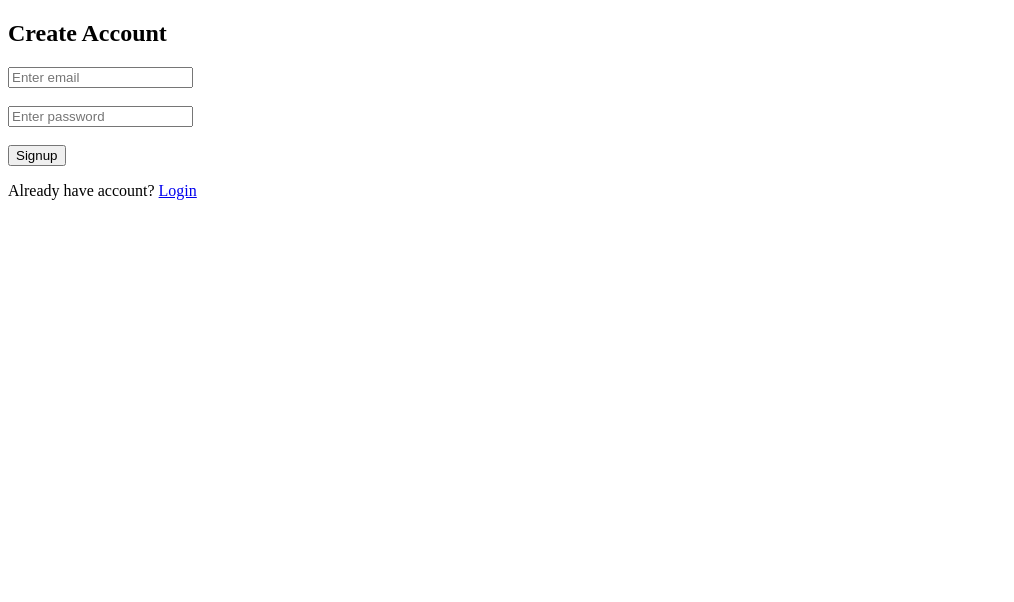
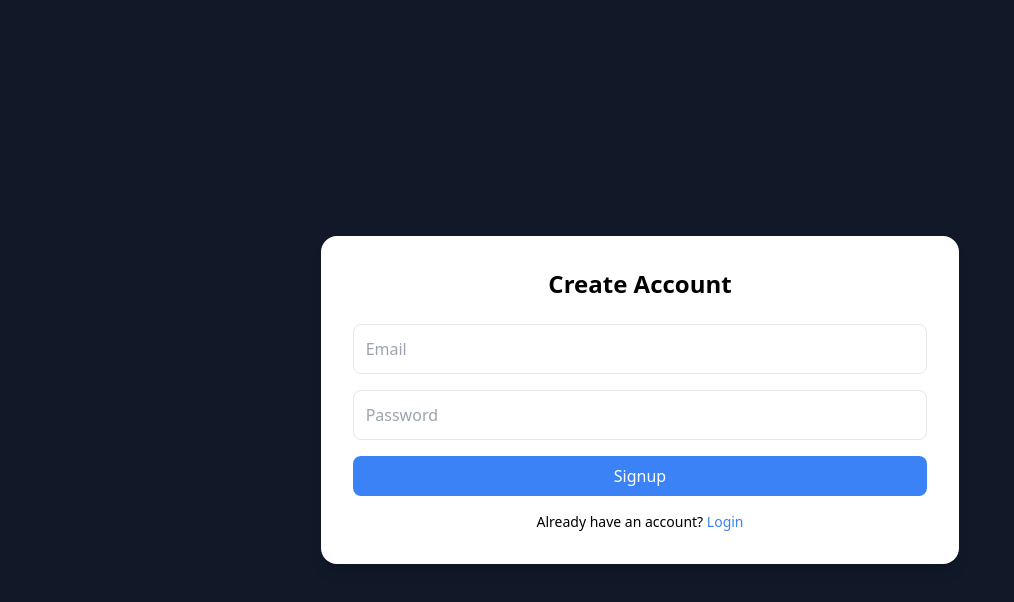
Before and after one commit to Rohanv29/queue_mangement, a website with bundled scripts: page Signup.html in a window 1280 px wide. Shown: the whole page, without its empty margins (0-1014 px from the left). Built offline with nearby package versions, Linux system fonts and the light colour scheme; no server answers.

Commit message:
Clean UI for Signup and Login Page

```diff
--- a/Signup.html
+++ b/Signup.html
@@ -1,23 +1,45 @@
 <!DOCTYPE html>
-<html>
+<html lang="en">
 <head>
+  <meta charset="UTF-8">
   <title>Signup</title>
+  <script src="https://cdn.tailwindcss.com"></script>
 </head>
-<body>
 
-<h2>Create Account</h2>
+<body class="bg-gray-900 flex items-center justify-center h-screen">
 
-<input type="email" id="signup-email" placeholder="Enter email">
-<br><br>
+  <div class="bg-white p-8 rounded-2xl shadow-lg w-184 h-90 ">
 
-<input type="password" id="signup-password" placeholder="Enter password">
-<br><br>
+    <h2 class="text-2xl font-bold text-center mb-6">Create Account</h2>
 
-<button id="signupBtn" type="button">Signup</button>
+    <input
+      type="email"
+      id="signup-email"
+      placeholder="Email"
+      class="w-full mb-4 p-3 border rounded-lg focus:outline-none focus:ring-2 focus:ring-blue-400"
+    >
 
-<p>Already have account? <a href="index.html">Login</a></p>
+    <input
+      type="password"
+      id="signup-password"
+      placeholder="Password"
+      class="w-full mb-4 p-3 border rounded-lg focus:outline-none focus:ring-2 focus:ring-blue-400"
+    >
 
-<script type="module" src="auth.js"></script>
+    <button
+      id="signupBtn"
+      class="w-full bg-blue-500 text-white py-2 rounded-lg hover:bg-blue-600 transition"
+    >
+      Signup
+    </button>
 
+    <p class="text-sm text-center mt-4">
+      Already have an account?
+      <a href="index.html" class="text-blue-500 hover:underline">Login</a>
+    </p>
+
+  </div>
+
+  <script type="module" src="auth.js"></script>
 </body>
 </html>
--- a/auth.js
+++ b/auth.js
@@ -32,13 +32,14 @@ async function signup() {
 async function login() {
   const email = document.getElementById("login-email").value;
   const password = document.getElementById("login-password").value;
+  const errorMsg = document.getElementById("errorMsg");
 
   try {
     await signInWithEmailAndPassword(auth, email, password);
-    alert("Login successful");
     window.location.href = "home.html";
   } catch (err) {
-    alert(err.message);
+    errorMsg.textContent = err.message;
+    errorMsg.classList.remove("hidden");
   }
 }
 
@@ -47,8 +48,6 @@ window.logout = async function () {
   await signOut(auth);
   window.location.href = "index.html";
 };
-
-// 🔐 PROTECT PAGES
 onAuthStateChanged(auth, (user) => {
   const protectedPages = ["home.html", "admin.html", "display.html"];
   const currentPage = window.location.pathname.split("/").pop();
@@ -57,6 +56,8 @@ onAuthStateChanged(auth, (user) => {
     window.location.href = "index.html";
   }
 });
+// 🔐 PROTECT PAGES
+
 
 // ✅ EVENT LISTENERS (BOTTOM ME — IMPORTANT)
 document.getElementById("signupBtn")?.addEventListener("click", signup);
```
Also changed, not shown: home.html (+13 -5 lines), index.html (+41 -8 lines), script.js (+16 -8 lines).
